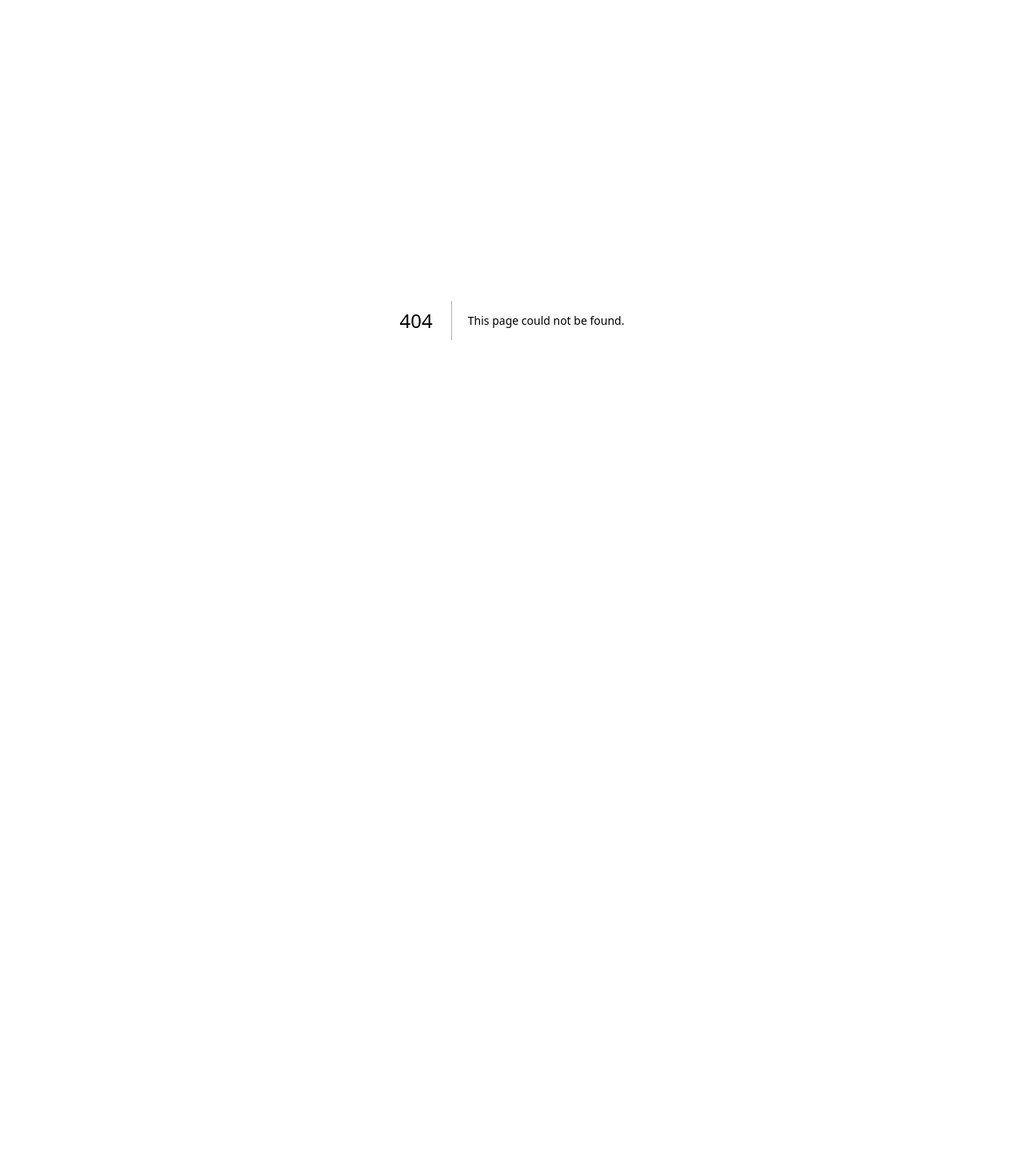
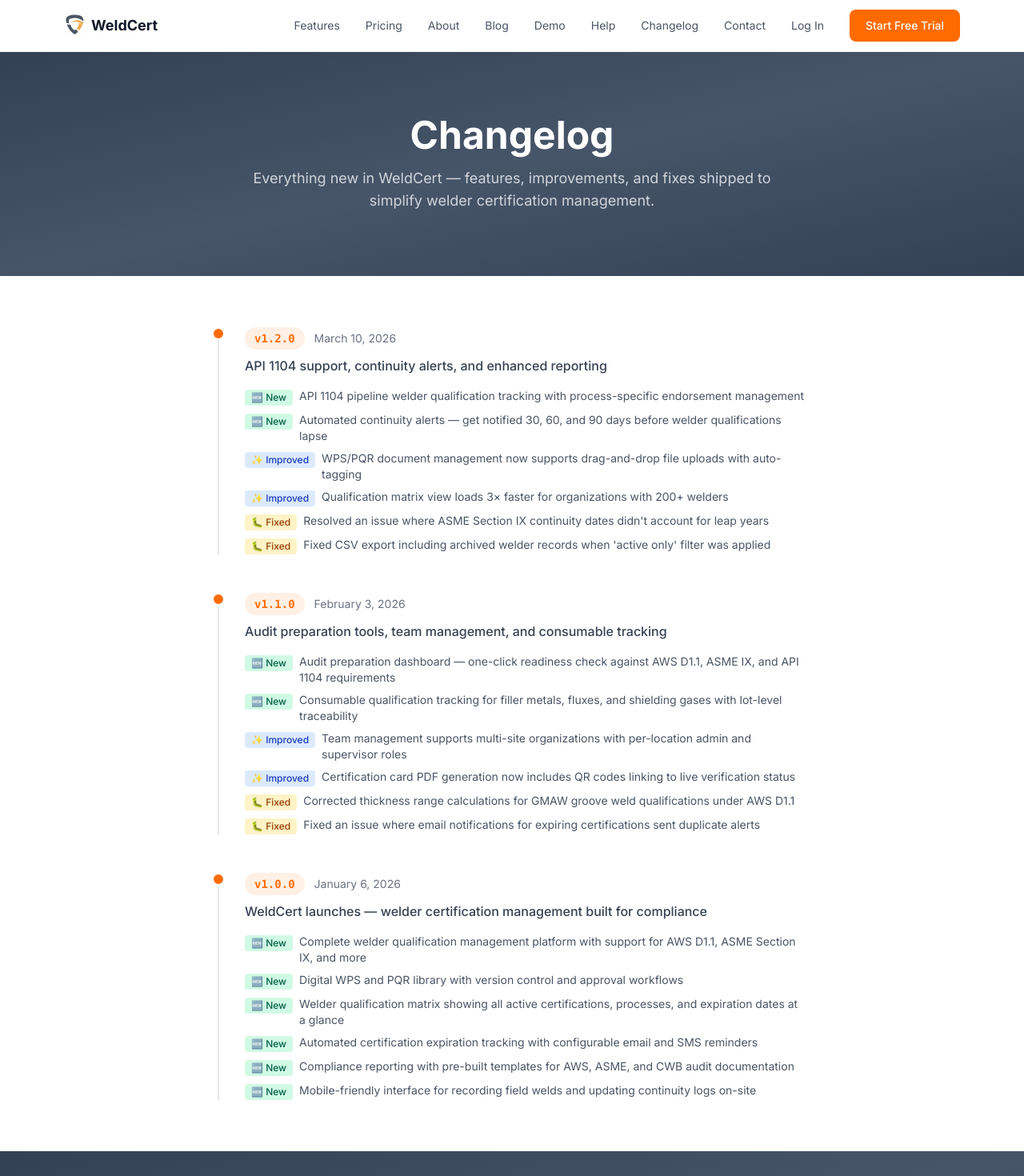
Before and after one commit to nolanterry/weldcert-site, a Next.js app: page /changelog in a window 1280 px wide. Before the commit this address had no page. Shown: the top 1470 px of the page at 80% size. Before the commit the page ends 800 px from the top, so only its background shows below. Built offline with nearby package versions, Linux system fonts and the light colour scheme.

Commit message:
feat: add /changelog page + update sitemap + nav

```diff
--- /dev/null
+++ b/src/app/changelog/page.tsx
@@ -0,0 +1,130 @@
+import { Header } from "@/components/header";
+import { Footer } from "@/components/footer";
+import { CTASection } from "@/components/cta-section";
+import type { Metadata } from "next";
+
+export const metadata: Metadata = {
+  title: "Changelog",
+  description:
+    "See what's new in WeldCert. Product updates, new features, and improvements to welder certification management software.",
+  alternates: { canonical: "/changelog" },
+  openGraph: {
+    title: "Changelog | WeldCert",
+    description:
+      "See what's new in WeldCert. Product updates, new features, and improvements to welder certification management software.",
+    url: "https://weldcert.io/changelog",
+  },
+};
+
+type ChangeCategory = "new" | "improved" | "fixed";
+
+interface Change {
+  category: ChangeCategory;
+  text: string;
+}
+
+interface Release {
+  version: string;
+  date: string;
+  summary: string;
+  changes: Change[];
+}
+
+const RELEASES: Release[] = [
+  {
+    version: "1.2.0",
+    date: "March 10, 2026",
+    summary: "API 1104 support, continuity alerts, and enhanced reporting",
+    changes: [
+      { category: "new", text: "API 1104 pipeline welder qualification tracking with process-specific endorsement management" },
+      { category: "new", text: "Automated continuity alerts — get notified 30, 60, and 90 days before welder qualifications lapse" },
+      { category: "improved", text: "WPS/PQR document management now supports drag-and-drop file uploads with auto-tagging" },
+      { category: "improved", text: "Qualification matrix view loads 3× faster for organizations with 200+ welders" },
+      { category: "fixed", text: "Resolved an issue where ASME Section IX continuity dates didn't account for leap years" },
+      { category: "fixed", text: "Fixed CSV export including archived welder records when 'active only' filter was applied" },
+    ],
+  },
+  {
+    version: "1.1.0",
+    date: "February 3, 2026",
+    summary: "Audit preparation tools, team management, and consumable tracking",
+    changes: [
+      { category: "new", text: "Audit preparation dashboard — one-click readiness check against AWS D1.1, ASME IX, and API 1104 requirements" },
+      { category: "new", text: "Consumable qualification tracking for filler metals, fluxes, and shielding gases with lot-level traceability" },
+      { category: "improved", text: "Team management supports multi-site organizations with per-location admin and supervisor roles" },
+      { category: "improved", text: "Certification card PDF generation now includes QR codes linking to live verification status" },
+      { category: "fixed", text: "Corrected thickness range calculations for GMAW groove weld qualifications under AWS D1.1" },
+      { category: "fixed", text: "Fixed an issue where email notifications for expiring certifications sent duplicate alerts" },
+    ],
+  },
+  {
+    version: "1.0.0",
+    date: "January 6, 2026",
+    summary: "WeldCert launches — welder certification management built for compliance",
+    changes: [
+      { category: "new", text: "Complete welder qualification management platform with support for AWS D1.1, ASME Section IX, and more" },
+      { category: "new", text: "Digital WPS and PQR library with version control and approval workflows" },
+      { category: "new", text: "Welder qualification matrix showing all active certifications, processes, and expiration dates at a glance" },
+      { category: "new", text: "Automated certification expiration tracking with configurable email and SMS reminders" },
+      { category: "new", text: "Compliance reporting with pre-built templates for AWS, ASME, and CWB audit documentation" },
+      { category: "new", text: "Mobile-friendly interface for recording field welds and updating continuity logs on-site" },
+    ],
+  },
+];
+
+const CATEGORY_CONFIG: Record<ChangeCategory, { label: string; emoji: string; color: string }> = {
+  new: { label: "New", emoji: "🆕", color: "bg-emerald-100 text-emerald-800" },
+  improved: { label: "Improved", emoji: "✨", color: "bg-blue-100 text-blue-800" },
+  fixed: { label: "Fixed", emoji: "🐛", color: "bg-amber-100 text-amber-800" },
+};
+
+export default function ChangelogPage() {
+  return (
+    <>
+      <Header />
+      <main>
+        {/* Hero */}
+        <section className="bg-gradient-to-br from-navy via-navy-light to-navy py-20 text-center px-4">
+          <h1 className="text-4xl md:text-5xl font-bold text-white mb-4">Changelog</h1>
+          <p className="text-lg text-gray-300 max-w-2xl mx-auto">
+            Everything new in WeldCert — features, improvements, and fixes shipped to simplify welder certification management.
+          </p>
+        </section>
+
+        {/* Timeline */}
+        <section className="max-w-3xl mx-auto px-4 py-16">
+          <div className="space-y-12">
+            {RELEASES.map((release) => (
+              <article key={release.version} className="relative pl-8 border-l-2 border-gray-200">
+                <div className="absolute -left-[9px] top-0 w-4 h-4 rounded-full bg-brand border-2 border-white" />
+                <div className="flex flex-wrap items-center gap-3 mb-2">
+                  <span className="inline-flex items-center px-3 py-1 rounded-full bg-brand/10 text-brand font-mono text-sm font-semibold">
+                    v{release.version}
+                  </span>
+                  <time className="text-sm text-gray-500">{release.date}</time>
+                </div>
+                <p className="text-gray-700 font-medium mb-4">{release.summary}</p>
+                <ul className="space-y-2">
+                  {release.changes.map((change, i) => {
+                    const cfg = CATEGORY_CONFIG[change.category];
+                    return (
+                      <li key={i} className="flex items-start gap-2">
+                        <span className={`inline-flex items-center gap-1 px-2 py-0.5 rounded text-xs font-medium shrink-0 mt-0.5 ${cfg.color}`}>
+                          {cfg.emoji} {cfg.label}
+                        </span>
+                        <span className="text-gray-600 text-sm">{change.text}</span>
+                      </li>
+                    );
+                  })}
+                </ul>
+              </article>
+            ))}
+          </div>
+        </section>
+
+        <CTASection />
+      </main>
+      <Footer />
+    </>
+  );
+}
--- a/src/app/sitemap.ts
+++ b/src/app/sitemap.ts
@@ -42,6 +42,7 @@
     { url: `${base}/compare/weldtrace`, lastModified: now, changeFrequency: "monthly", priority: 0.8 },
     { url: `${base}/compare/weldstracker`, lastModified: now, changeFrequency: "monthly", priority: 0.8 },
     { url: `${base}/compare/weldeye`, lastModified: now, changeFrequency: "monthly", priority: 0.8 },
+    { url: `${base}/changelog`, lastModified: now, changeFrequency: "weekly", priority: 0.7 },
     { url: `${base}/privacy`, lastModified: now, changeFrequency: "yearly", priority: 0.3 },
     { url: `${base}/terms`, lastModified: now, changeFrequency: "yearly", priority: 0.3 },
   ];
--- a/src/components/header.tsx
+++ b/src/components/header.tsx
@@ -12,6 +12,7 @@
   { label: "Blog", href: "/blog" },
   { label: "Demo", href: "/demo" },
   { label: "Help", href: "/help" },
+  { label: "Changelog", href: "/changelog" },
   { label: "Contact", href: "/contact" },
 ];
 
```
